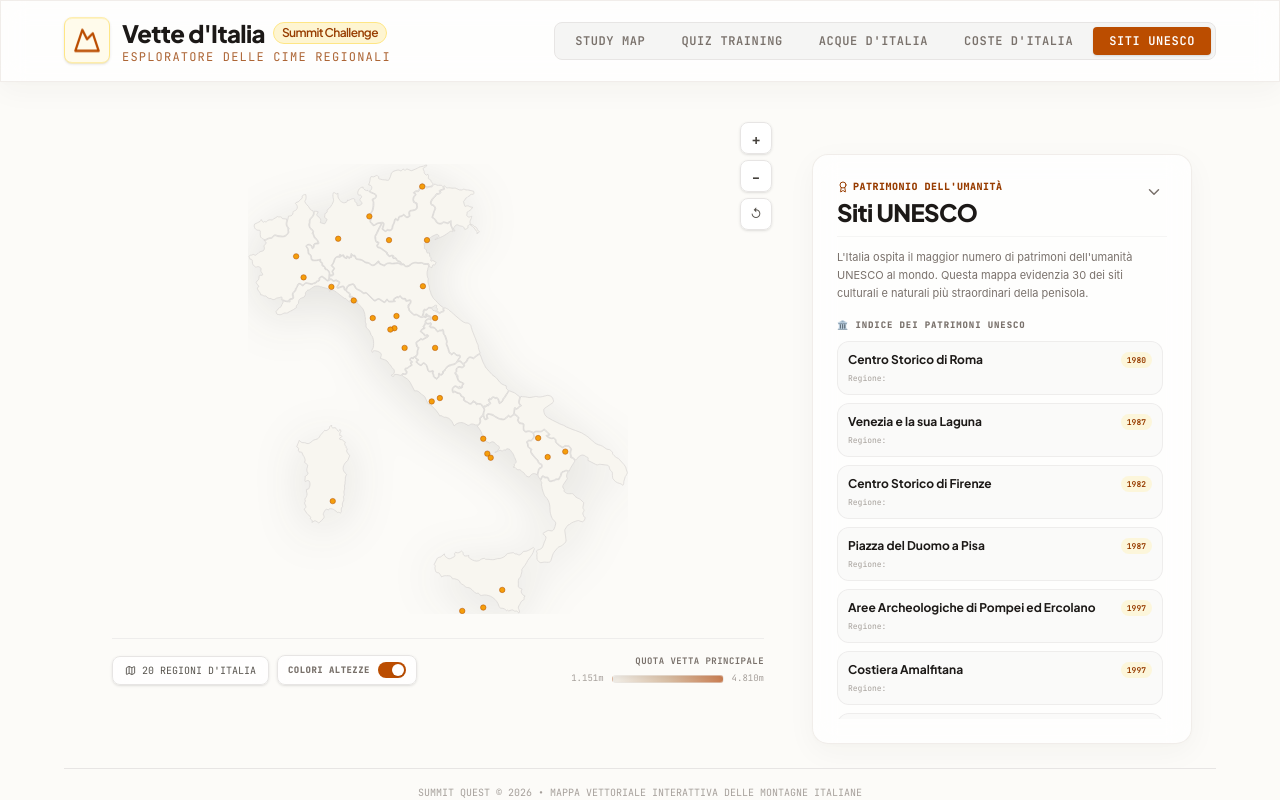
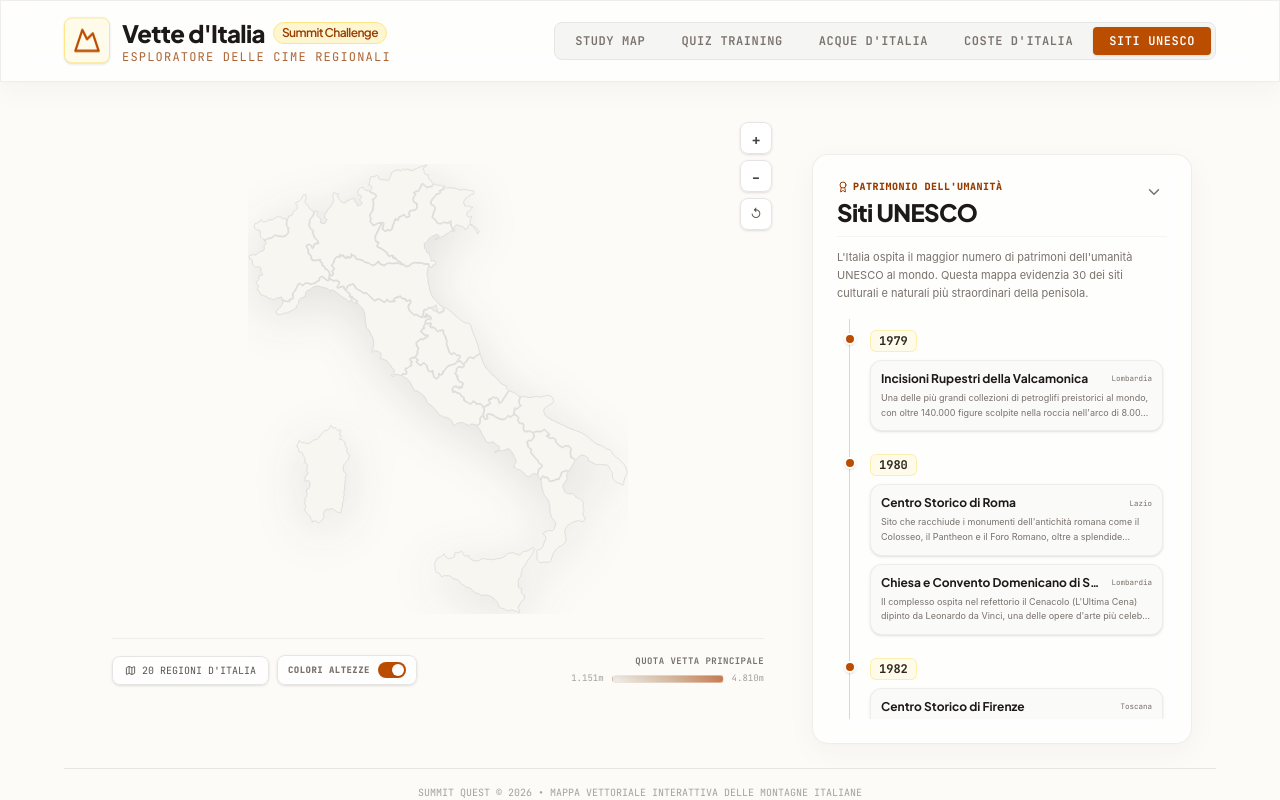
Before and after one commit to akastas/ItalyPeaks, a React (Vite) app: page / in a window 1280 px wide. Both pictures are taken after a click on the button "SITI UNESCO". Built offline with nearby package versions, Linux system fonts and the light colour scheme.

Commit message:
feat: remove UNESCO map pins and add chronological year-by-year timeline with region highlighting

```diff
--- a/src/App.jsx
+++ b/src/App.jsx
@@ -1582,87 +1582,7 @@ export default function App() {
                   </>
                 )}
 
-                {/* UNESCO sites overlay */}
-                {mode === 'unesco' && (
-                  <>
-                    {UNESCO_DATA.map((site) => {
-                      const isSelected = selectedUnescoId === site.key;
-                      return (
-                        <g
-                          key={site.key}
-                          transform={`translate(${site.x}, ${site.y})`}
-                          className="cursor-pointer pointer-events-auto group"
-                          onClick={(e) => {
-                            e.stopPropagation();
-                            setSelectedUnescoId(site.key);
-                            setIsMinimized(false);
-                            playSynthSound('correct');
-                          }}
-                        >
-                          {/* Outer pulse circle for selected site */}
-                          {isSelected && (
-                            <circle
-                              r="12"
-                              fill="none"
-                              stroke="#d97706"
-                              strokeWidth="1.5"
-                              opacity="0.8"
-                              className="animate-ping"
-                            />
-                          )}
-                          {/* Main pin marker */}
-                          <circle
-                            r={isSelected ? "6" : "4"}
-                            fill={isSelected ? "#d97706" : "#f59e0b"}
-                            stroke={isSelected ? "#fff" : "#b45309"}
-                            strokeWidth={isSelected ? 1.8 : 0.8}
-                            className="transition-all duration-300 shadow-md group-hover:scale-125"
-                          />
-                        </g>
-                      );
-                    })}
-
-                    {/* Selected UNESCO Label Overlay */}
-                    {selectedUnescoId && (() => {
-                      const site = UNESCO_DATA.find(s => s.key === selectedUnescoId);
-                      if (!site) return null;
-                      return (
-                        <g
-                          transform={`translate(${site.x}, ${site.y - 12})`}
-                          className="cursor-pointer select-none opacity-95 hover:opacity-100 transition-opacity pointer-events-auto"
-                        >
-                          <rect
-                            x="-60"
-                            y="-18"
-                            width="120"
-                            height="28"
-                            rx="5"
-                            fill="#fcfbf8"
-                            stroke="#d97706"
-                            strokeWidth="1.2"
-                            className="shadow-sm"
-                          />
-                          <text
-                            x="0"
-                            y="-6"
-                            textAnchor="middle"
-                            className="font-bold text-[7.5px] fill-stone-900 font-sans"
-                          >
-                            {site.name}
-                          </text>
-                          <text
-                            x="0"
-                            y="5"
-                            textAnchor="middle"
-                            className="font-mono text-[6.5px] fill-amber-700 font-extrabold"
-                          >
-                            UNESCO {site.year}
-                          </text>
-                        </g>
-                      );
-                    })()}
-                  </>
-                )}
+
               </g>
             </svg>
           </div>
@@ -2304,10 +2224,18 @@ export default function App() {
                           className="space-y-4 flex-1 overflow-y-auto"
                         >
                           <div>
+                            <div className="flex items-center justify-between">
                               <span className="text-[10px] font-mono text-amber-850 font-extrabold tracking-wider uppercase">
-                              {site.region}
+                                {PEAKS_DATA[site.regionId]?.name || site.regionId}
                               </span>
-                            <h2 className="text-xl md:text-2xl font-extrabold tracking-tight text-stone-900 mt-0.5 font-heading">
+                              <button
+                                onClick={() => setSelectedUnescoId(null)}
+                                className="flex items-center gap-1 text-[9px] font-mono font-bold text-amber-850 hover:text-amber-950 bg-amber-50 hover:bg-amber-100/80 border border-amber-200 px-2 py-0.5 rounded-full transition-all cursor-pointer shadow-sm"
+                              >
+                                <RotateCcw size={10} /> Rilascia Selezione
+                              </button>
+                            </div>
+                            <h2 className="text-xl md:text-2xl font-extrabold tracking-tight text-stone-900 mt-1.5 font-heading">
                               {site.name}
                             </h2>
                             <p className="text-xs italic text-stone-500 font-sans mt-0.5">
@@ -2351,36 +2279,55 @@ export default function App() {
                           L'Italia ospita il maggior numero di patrimoni dell'umanità UNESCO al mondo. Questa mappa evidenzia 30 dei siti culturali e naturali più straordinari della penisola.
                         </p>
 
-                        {/* Scrollable list of UNESCO sites */}
-                        <div className="flex-1 overflow-y-auto space-y-2 max-h-[28vh] md:max-h-[50vh] pr-1 scrollbar-thin">
+                        {/* Chronological Timeline of UNESCO sites */}
+                        <div className="flex-1 overflow-y-auto max-h-[28vh] md:max-h-[50vh] pr-1 scrollbar-thin">
+                          <div className="relative border-l border-amber-300/80 ml-3 pl-5 py-2 space-y-5">
+                            {(() => {
+                              const groupedByYear = UNESCO_DATA.reduce((acc, site) => {
+                                if (!acc[site.year]) acc[site.year] = [];
+                                acc[site.year].push(site);
+                                return acc;
+                              }, {});
+                              const sortedYears = Object.keys(groupedByYear).sort((a, b) => parseInt(a) - parseInt(b));
+
+                              return sortedYears.map((year) => (
+                                <div key={year} className="relative space-y-2">
+                                  {/* Timeline node dot */}
+                                  <div className="absolute -left-[26px] top-1.5 w-3 h-3 rounded-full bg-amber-700 border-2 border-white shadow-sm" />
+
+                                  {/* Year Header */}
+                                  <div className="text-xs font-bold text-amber-850 bg-amber-50 border border-amber-200/60 px-2 py-0.5 rounded-md inline-block font-mono">
+                                    {year}
+                                  </div>
+
+                                  {/* Sites list in this year */}
                                   <div className="space-y-2">
-                            <h3 className="text-[9px] font-mono text-stone-500 uppercase tracking-widest font-black flex items-center gap-1.5">
-                              🏛️ Indice dei Patrimoni UNESCO
-                            </h3>
-                            <div className="space-y-2">
-                              {UNESCO_DATA.map((site) => (
+                                    {groupedByYear[year].map((site) => (
                                       <div
                                         key={site.key}
                                         onClick={() => {
                                           setSelectedUnescoId(site.key);
                                           playSynthSound('correct');
                                         }}
-                                  className="bg-stone-50 border border-stone-200/60 rounded-xl p-2.5 space-y-1 hover:border-amber-600/35 transition-all cursor-pointer"
+                                        className="bg-stone-50 border border-stone-200/60 rounded-xl p-2.5 space-y-1 hover:border-amber-600/35 transition-all cursor-pointer shadow-sm hover:shadow"
                                       >
                                         <div className="flex items-center justify-between">
                                           <span className="text-xs font-bold text-stone-900 truncate pr-2">
                                             {site.name}
                                           </span>
-                                    <span className="text-[8px] font-mono font-bold text-amber-800 bg-amber-100/60 px-1.5 py-0.5 rounded-full shrink-0">
-                                      {site.year}
+                                          <span className="text-[7.5px] font-mono text-stone-500 shrink-0">
+                                            {PEAKS_DATA[site.regionId]?.name || site.regionId}
                                           </span>
                                         </div>
-                                  <div className="flex items-center justify-between text-[8px] font-mono text-stone-400">
-                                    <span>Regione: {site.region}</span>
-                                  </div>
+                                        <p className="text-[9px] text-stone-500 leading-relaxed font-sans mt-0.5 line-clamp-2">
+                                          {site.desc}
+                                        </p>
                                       </div>
                                     ))}
                                   </div>
+                                </div>
+                              ));
+                            })()}
                           </div>
                         </div>
                       </div>
```
Lines whose indentation alone changed are shown as unchanged.
